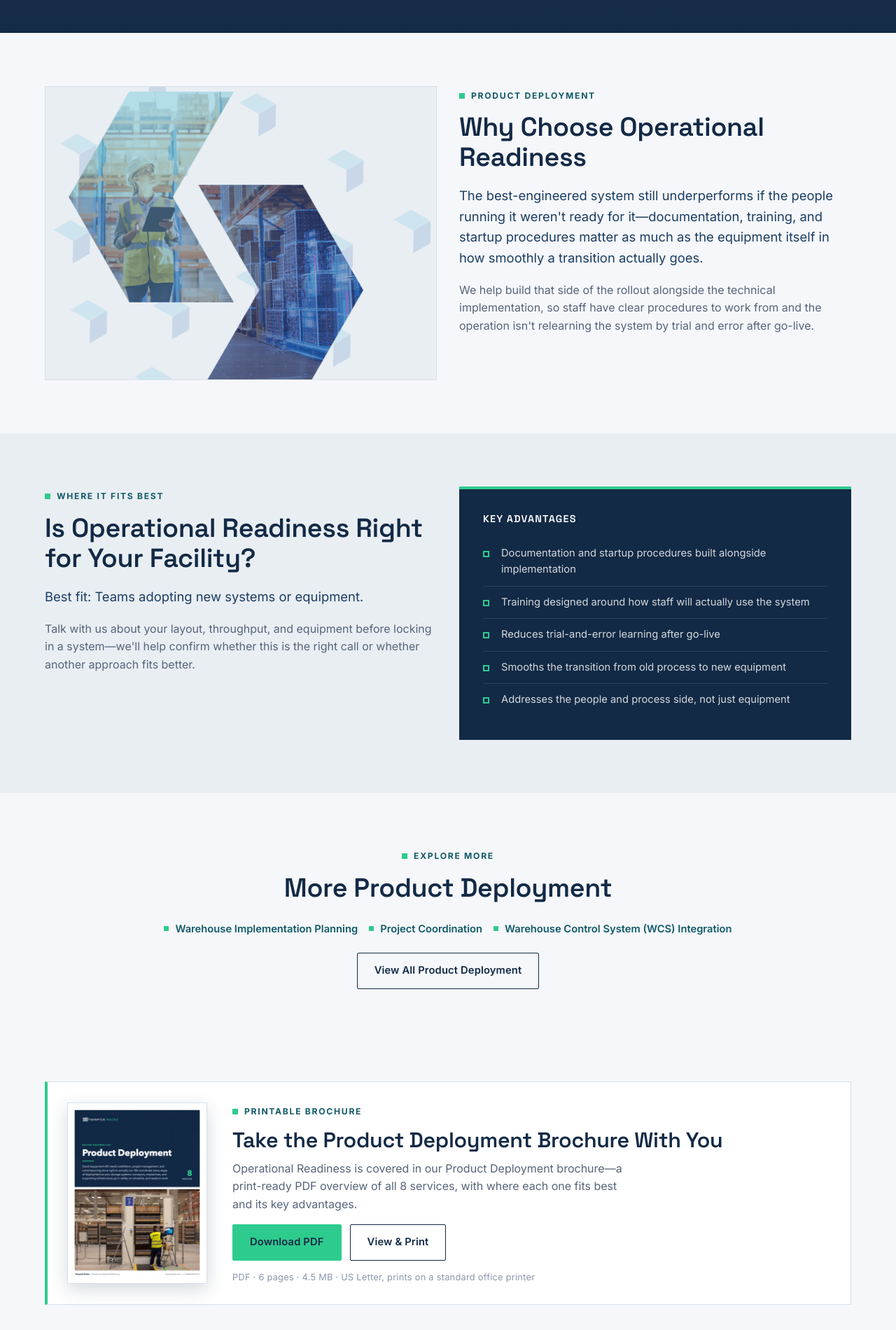
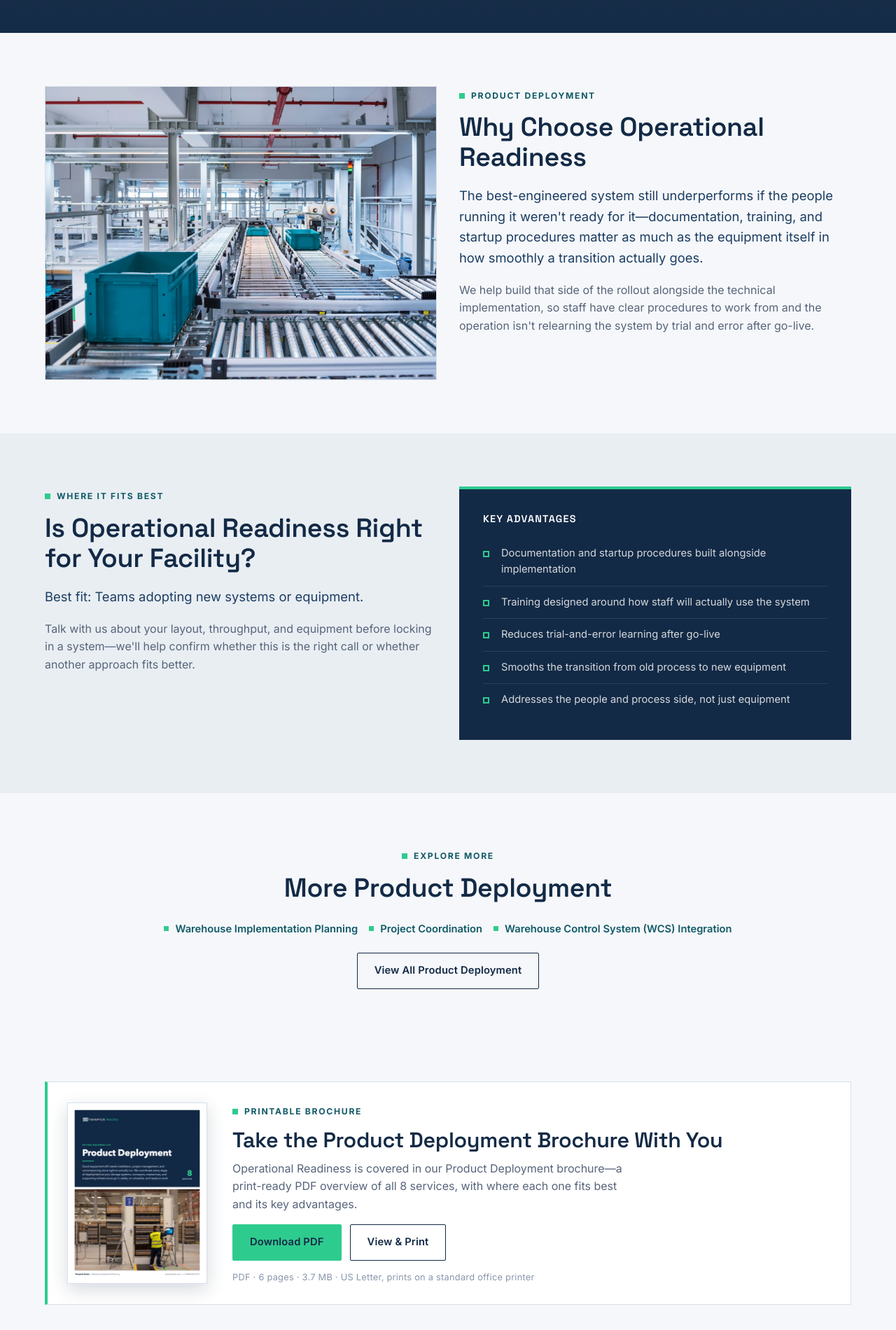
Before and after one commit to mardinyadegar/twinpickrack, a plain HTML site: page operational-readiness.html in a window 1280 px wide. Shown: the part 580-2480 px from the top of the page at 70% size. Drawn offline with Linux system fonts and the light colour scheme; grey boxes are pictures that could not be loaded.

Commit message:
Remove photo

```diff
--- a/operational-readiness.html
+++ b/operational-readiness.html
@@ -188,7 +188,7 @@
   <section>
     <div class="container grid grid-2">
       <div class="reveal detail-media">
-        <img src="assets/images/Woman-masked-warehouse.png" alt="Warehouse operational readiness" loading="lazy">
+        <img src="assets/images/productDeployment/BOXLOGIX_conveyorTotes.jpeg" alt="Warehouse operational readiness" loading="lazy">
       </div>
       <div class="reveal">
         <span class="kicker">Product Deployment</span>
@@ -252,7 +252,7 @@
             <a class="btn btn-signal" href="assets/brochures/Twinpick-Racks_Product-Deployment_Brochure.pdf" download>Download PDF</a>
             <a class="btn btn-outline-dark" href="assets/brochures/Twinpick-Racks_Product-Deployment_Brochure.pdf" target="_blank" rel="noopener noreferrer">View &amp; Print</a>
           </div>
-          <span class="brochure-meta">PDF &middot; 6 pages &middot; 4.5 MB &middot; US Letter, prints on a standard office printer</span>
+          <span class="brochure-meta">PDF &middot; 6 pages &middot; 3.7 MB &middot; US Letter, prints on a standard office printer</span>
         </div>
       </div>
     </div>
```
Also changed, not shown: automation-deployment.html (+1 -1 lines), performance-optimization.html (+1 -1 lines), product-deployment.html (+2 -2 lines), project-coordination.html (+1 -1 lines), scalable-deployment-solutions.html (+1 -1 lines), system-testing-commissioning.html (+1 -1 lines), warehouse-implementation-planning.html (+1 -1 lines), wcs-integration.html (+1 -1 lines), assets/images/Woman-masked-warehouse.png (deleted), 1 other file.
